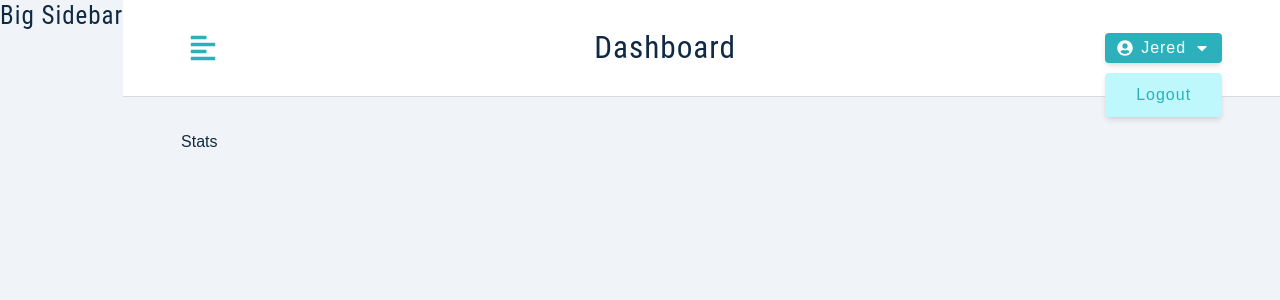
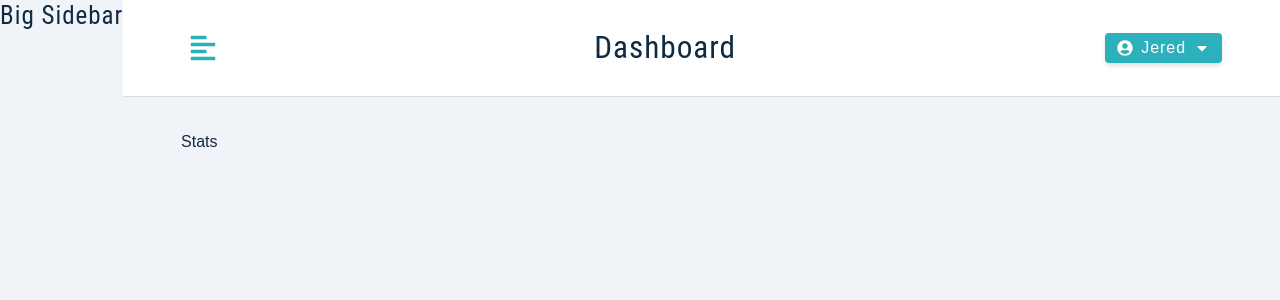
Before and after one commit to jerednav/happily, a React (Create React App) app in the folder client/: page / in a window 1280 px wide. Shown: the top 300 px of the page. Built offline with nearby package versions, Linux system fonts and the light colour scheme; sample sign-in values are in the browser's storage.

Commit message:
toggle dropdown

```diff
--- a/client/src/components/Navbar.js
+++ b/client/src/components/Navbar.js
@@ -1,8 +1,10 @@
 import Wrapper from "../assets/wrappers/Navbar";
 import { FaAlignLeft, FaUserCircle, FaCaretDown } from "react-icons/fa";
 import { useAppContext } from "../context/appContext";
+import { useState } from "react";
 
 const Navbar = () => {
+  const [showLogout, setShowLogout] = useState(false)
   const {toggleSidebar} = useAppContext()
   return (
     <Wrapper>
@@ -22,13 +24,13 @@
           <button
             type="button"
             className="btn"
-            onClick={() => console.log("show/hide dropdown")}
+            onClick={() => setShowLogout(!showLogout)}
           >
             <FaUserCircle />
             jered
             <FaCaretDown />
           </button>
-          <div className="dropdown show-dropdown">
+          <div className={showLogout ? "dropdown show-dropdown" : 'dropdown'}>
             <button type="button" className="dropdown-btn"
             onClick={() => console.log("logout user")}
             >
```
